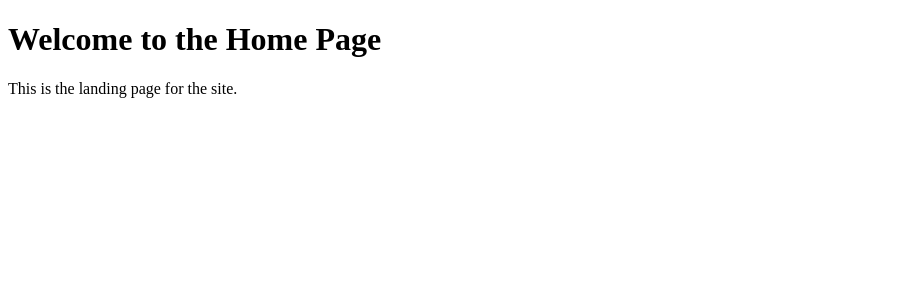
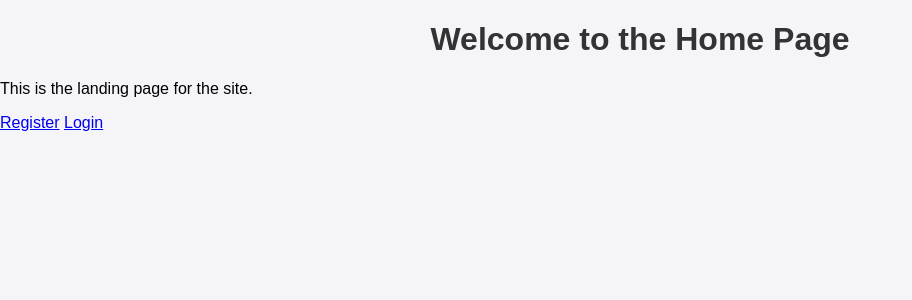
Before and after one commit to andreafvng/CatastroLink, a Django app: page / in a window 1280 px wide. Shown: the top 300 px of the page, without its empty margins (0-912 px from the left). Run offline with Django 4.2, Linux system fonts and the light colour scheme.

Commit message:
style home, add login and register button

```diff
--- a/CatastroLink/CatastroLink/settings.py
+++ b/CatastroLink/CatastroLink/settings.py
@@ -121,6 +121,8 @@ USE_TZ = True
 
 STATIC_URL = "static/"
 
+STATICFILES_DIRS = [BASE_DIR / "static"]
+
 # Default primary key field type
 # https://docs.djangoproject.com/en/4.2/ref/settings/#default-auto-field
 
--- /dev/null
+++ b/CatastroLink/static/css/home.css
@@ -0,0 +1,47 @@
+body {
+    font-family: Arial, sans-serif;
+    background-color: #f4f4f9;
+    margin: 0;
+    padding: 0;
+}
+
+.container {
+    width: 100%;
+    max-width: 600px;
+    margin: 0 auto;
+    padding: 20px;
+    background-color: #fff;
+    border-radius: 8px;
+    box-shadow: 0 0 10px rgba(0, 0, 0, 0.1);
+}
+
+h1 {
+    text-align: center;
+    color: #333;
+}
+
+form {
+    display: flex;
+    flex-direction: column;
+}
+
+input[type="text"], input[type="password"], input[type="email"] {
+    padding: 10px;
+    margin: 10px 0;
+    border: 1px solid #ccc;
+    border-radius: 4px;
+    font-size: 16px;
+}
+
+button {
+    padding: 10px 20px;
+    color: white;
+    background-color: #007bff;
+    border: none;
+    border-radius: 4px;
+    cursor: pointer;
+}
+
+button:hover {
+    background-color: #0056b3;
+}
--- a/CatastroLink/templates/home.html
+++ b/CatastroLink/templates/home.html
@@ -1,12 +1,22 @@
 <!DOCTYPE html>
 <html lang="en">
     <head>
-    <meta charset="UTF-8">
-    <meta name="viewport" content="width=device-width, initial-scale=1.0">
+        <meta charset="UTF-8" />
+        <meta name="viewport" content="width=device-width, initial-scale=1.0" />
         <title>Home Page</title>
+        {% load static %}
+        <!-- Link to the home page CSS file -->
+        <link
+            rel="stylesheet"
+            type="text/css"
+            href="{% static 'css/home.css' %}"
+        />
     </head>
     <body>
         <h1>Welcome to the Home Page</h1>
         <p>This is the landing page for the site.</p>
+
+        <a href="{% url 'register' %}" class="button">Register</a>
+        <a href="{% url 'login' %}" class="button">Login</a>
     </body>
 </html>
```
Lines whose indentation alone changed are shown as unchanged.
